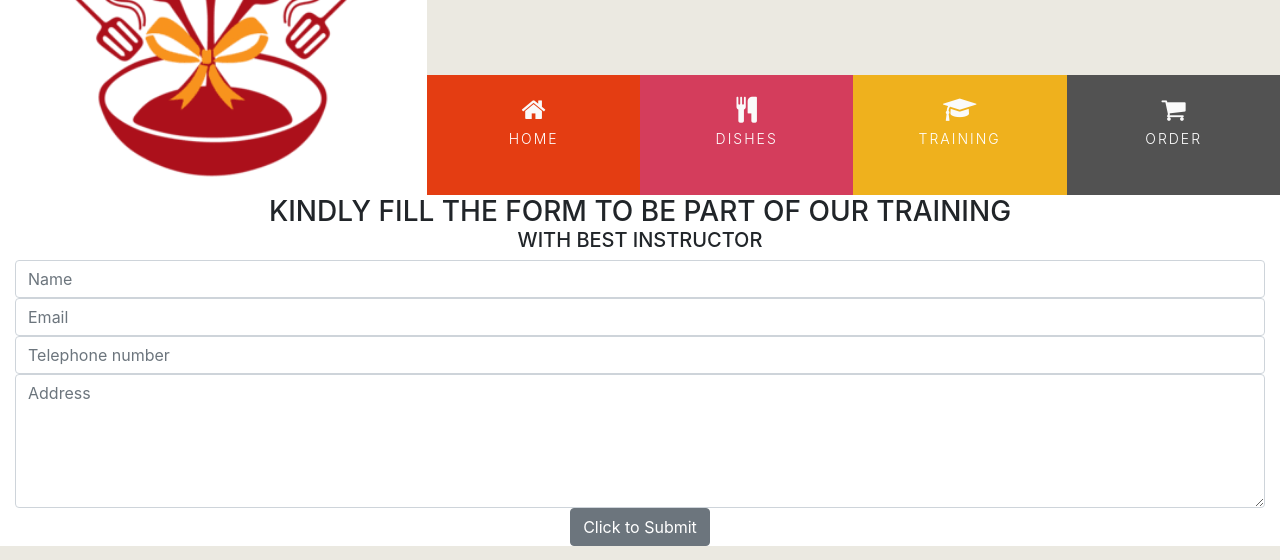
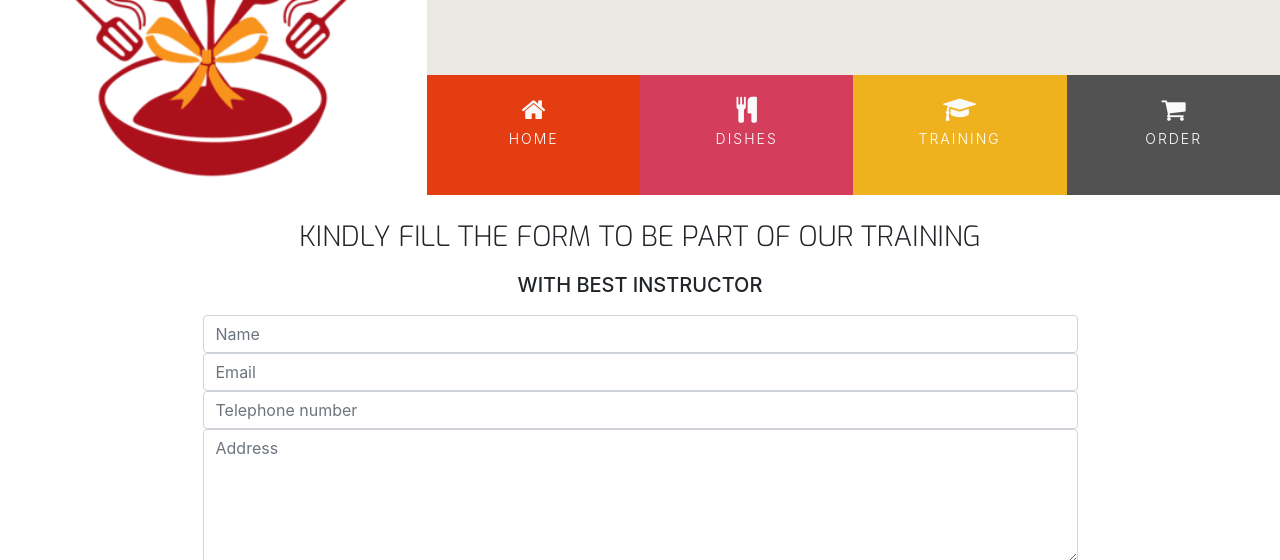
Before and after one commit to Christianah25/SOKOYOKOTO, a plain HTML site: page training.html in a window 1280 px wide. Shown: the part 174-734 px from the top of the page. Drawn offline with nearby package versions, Linux system fonts and the light colour scheme.

Commit message:
training form styling

```diff
--- a/assets/css/style.css
+++ b/assets/css/style.css
@@ -207,3 +207,25 @@ footer {
 #photos img{
     width: 100%;
 }
+
+/* ----------------------------------------training Form */
+
+.contact-heading {
+    font-family: "Exo", sans-serif;
+    font-weight: 300;
+    margin-top: 25px;
+    margin-bottom: 20px;
+}
+
+.center-form {
+    padding-top: 10px;
+    margin: 0 auto;
+    max-width: 70%;
+}
+
+button[type="submit"] {
+    margin-top: 15px;
+    margin-bottom: 20px;
+    color: #fafafa;
+    background-color: #e84610;
+}
```
